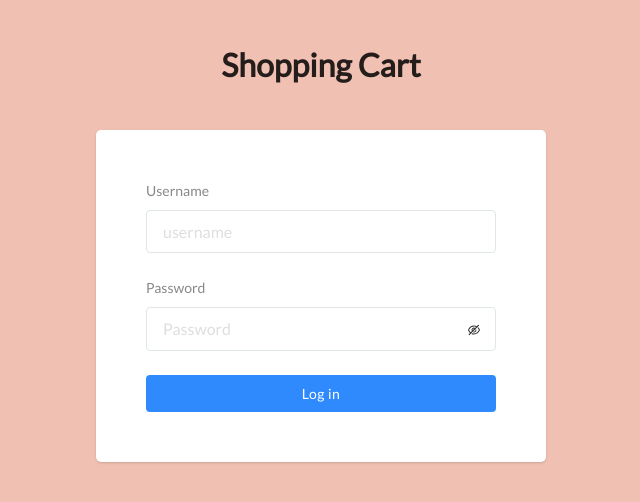
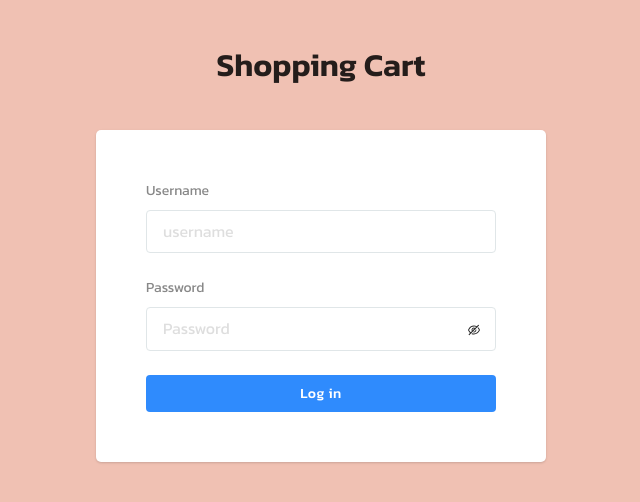
Before and after one commit to narongsaksw/shopping-cart, a React (Create React App) app: page / in a window 1280 px wide. Shown: the top 502 px of the page, without its empty margins (319-959 px from the left). Built offline with nearby package versions, Linux system fonts and the light colour scheme.

Commit message:
add font

```diff
--- a/public/index.html
+++ b/public/index.html
@@ -10,6 +10,9 @@
       content="Web site created using create-react-app"
     />
     <link rel="apple-touch-icon" href="%PUBLIC_URL%/logo192.png" />
+    <link rel="preconnect" href="https://fonts.gstatic.com" crossorigin>
+    <link href="https://fonts.googleapis.com/css2?family=Kanit:wght@100;200;300;400;500;600;700;800;900&display=swap"
+      rel="stylesheet">
     <!--
       manifest.json provides metadata used when your web app is installed on a
       user's mobile device or desktop. See https://developers.google.com/web/fundamentals/web-app-manifest/
--- a/src/App.css
+++ b/src/App.css
@@ -5,7 +5,7 @@
   box-sizing: border-box;
   margin: 0;
   padding: 0;
-  font-family: "Lato", sans-serif;
+  font-family: "Kanit", sans-serif;
 }
 
 /* width */
```
